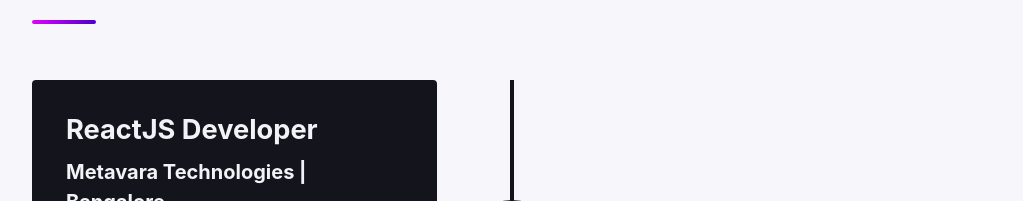
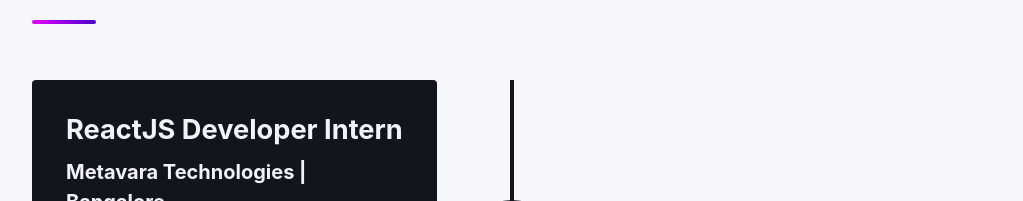
Before and after one commit to supreetashi/supreetashi.github.io, a plain HTML site: page index.html in a window 1280 px wide. Shown: the part 2175-2376 px from the top of the page, without its empty margins (128-1151 px from the left). Drawn offline with Linux system fonts and the light colour scheme.

Commit message:
Update Metavara role to ReactJS Developer Intern

```diff
--- a/index.html
+++ b/index.html
@@ -161,7 +161,7 @@ img.avatar{display:block;object-fit:cover;object-position:50% 20%;border:3px sol
 
 <section id="history" class="wrap"><h2>Career History</h2>
 <div class="tl">
-<div class="item"><div class="card"><h3>ReactJS Developer</h3><h4>Metavara Technologies | Bangalore</h4><p>Pathology EMR web app, reusable table components across 4 modules, REST API integration, Figma to React, Git &amp; code reviews</p><ul class="more"><li>Built features for a Pathology EMR web app to streamline lab workflow management</li><li>Engineered reusable table components across 4 modules</li><li>Integrated REST APIs for CRUD, search, filtering and pagination</li><li>Turned Figma designs into responsive React components</li><li>Collaborated using Git, code reviews and production releases</li></ul><span class="hint">Click for details <span class="a">▾</span></span></div><div class="date">February 2026 &ndash; Present</div><span class="dot"><svg viewBox="0 0 16 16"><path d="M6 1h4a1 1 0 0 1 1 1v2h3a1 1 0 0 1 1 1v3H1V5a1 1 0 0 1 1-1h3V2a1 1 0 0 1 1-1zm0 1.500V4h4V2.500zM1 9h5v1h4V9h5v4a1 1 0 0 1-1 1H2a1 1 0 0 1-1-1z"/></svg></span></div>
+<div class="item"><div class="card"><h3>ReactJS Developer Intern</h3><h4>Metavara Technologies | Bangalore</h4><p>Pathology EMR web app, reusable table components across 4 modules, REST API integration, Figma to React, Git &amp; code reviews</p><ul class="more"><li>Built features for a Pathology EMR web app to streamline lab workflow management</li><li>Engineered reusable table components across 4 modules</li><li>Integrated REST APIs for CRUD, search, filtering and pagination</li><li>Turned Figma designs into responsive React components</li><li>Collaborated using Git, code reviews and production releases</li></ul><span class="hint">Click for details <span class="a">▾</span></span></div><div class="date">February 2026 &ndash; Present</div><span class="dot"><svg viewBox="0 0 16 16"><path d="M6 1h4a1 1 0 0 1 1 1v2h3a1 1 0 0 1 1 1v3H1V5a1 1 0 0 1 1-1h3V2a1 1 0 0 1 1-1zm0 1.500V4h4V2.500zM1 9h5v1h4V9h5v4a1 1 0 0 1-1 1H2a1 1 0 0 1-1-1z"/></svg></span></div>
 <div class="item r"><div class="card"><h3>Java Fullstack Certification</h3><h4>Palle Technologies</h4><p>Java, web technologies, REST APIs, modular application architecture</p></div><div class="date">2024 &ndash; 2025</div><span class="dot"><svg viewBox="0 0 16 16"><path d="M6 1h4a1 1 0 0 1 1 1v2h3a1 1 0 0 1 1 1v3H1V5a1 1 0 0 1 1-1h3V2a1 1 0 0 1 1-1zm0 1.500V4h4V2.500zM1 9h5v1h4V9h5v4a1 1 0 0 1-1 1H2a1 1 0 0 1-1-1z"/></svg></span></div>
 <div class="item"><div class="card"><h3>B.E. Engineering</h3><h4>New Horizon College of Engineering</h4><p>Bachelor of Engineering, CGPA 7.3</p></div><div class="date">2021 &ndash; 2024</div><span class="dot"><svg viewBox="0 0 16 16"><path d="M6 1h4a1 1 0 0 1 1 1v2h3a1 1 0 0 1 1 1v3H1V5a1 1 0 0 1 1-1h3V2a1 1 0 0 1 1-1zm0 1.500V4h4V2.500zM1 9h5v1h4V9h5v4a1 1 0 0 1-1 1H2a1 1 0 0 1-1-1z"/></svg></span></div>
 </div></section>
```
